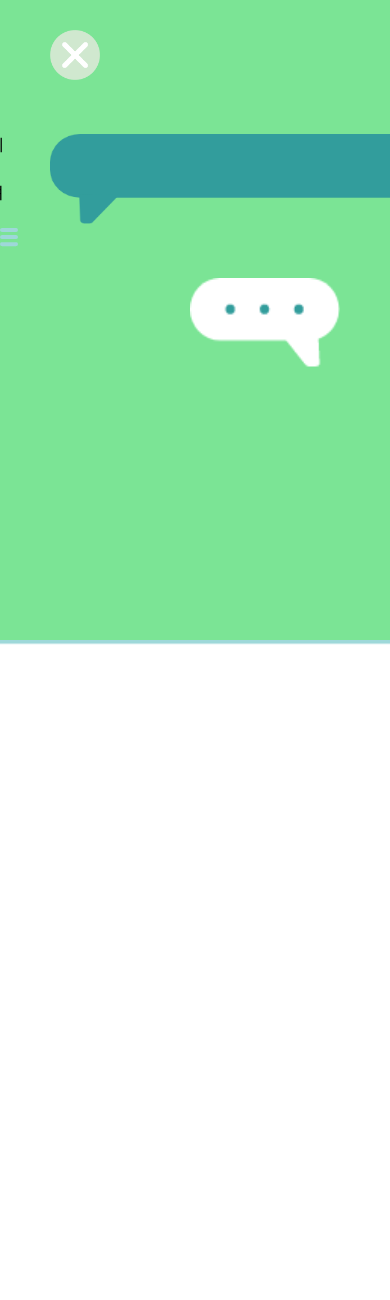
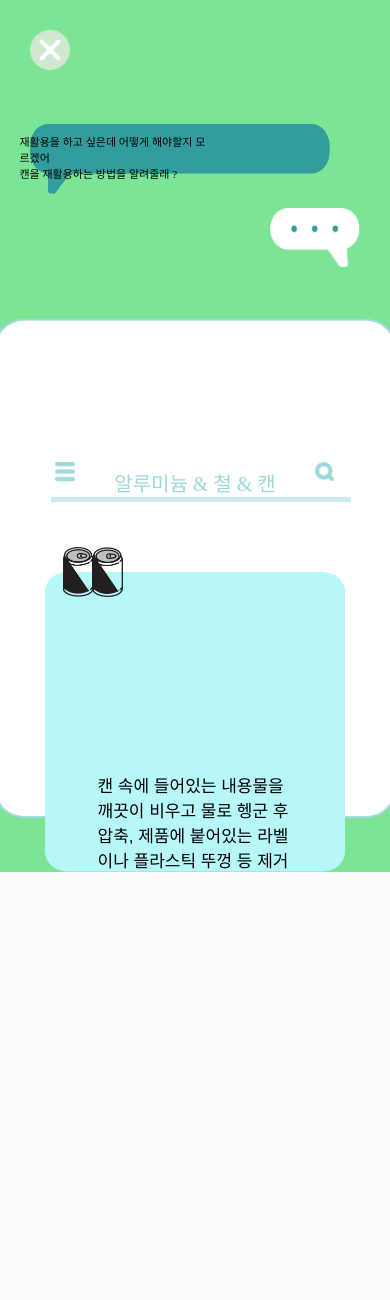
Before and after one commit to app-and-me/MakeUrDay, a PHP site: page /QR/metalcan.html in a window 390 px wide; the page is wider, and only the part inside the window is pictured. Shown: the top 1300 px of that part. After the commit the page ends 872 px from the top of that part, so only its background shows below. Run offline with PHP 8.4, Linux system fonts and the light colour scheme; some web fonts are replaced.

Commit message:
QR 전체 수정

```diff
--- a/QR/QR_CSS/metalcan.css
+++ b/QR/QR_CSS/metalcan.css
@@ -36,17 +36,172 @@
     left: 50%;
     transform: translate(-195%, -25%);
 }
-.main_box{
+.white_box{
     position: relative;
-}
-.white_box{
-    position: absolute;
     width: 1200px;
-    height: 1000px;
+    height: 1300px;
     top: 50%;
     left: 50%;
-    transform: translate(-50%, 40%);
+    transform: translate(-50%, 30%);
 }
 .dra_box{
+    position: absolute;
+    width: 35px;
+    height: 35px;
+    top: 50%;
+    left: 50%;
+    transform: translate(-1000%, 1000%);
+}
+.metal_txt{
+    position: absolute;
+    font-family: 'GongGothicMedium';
+    font-size: 30px;
+    color: #9ed8d9;
+    top: 50%;
+    left: 50%;
+    transform: translate(-50%, 1000%);
+}
+.Mag_box{
+    position: absolute;
+    width: 35px;
+    height: 35px;
+    top: 50%;
+    left: 50%;
+    transform: translate(1000%, 1000%);
+}
+.line_box{
+    position: absolute;
+    width: 800px;
+    height: 10px;
+    top: 50%;
+    left: 50%;
+    transform: translate(-48%, 4200%);
+}
+.blue_box{
+    position: absolute;
+    width: 820px;
+    height: 800px;
+    top: 50%;
+    left: 50%;
+    transform: translate(-50%, 85%);
+}
+.metal_ico{
+    position: absolute;
+    width: 120px;
+    height: 110px;
+    top: 50%;
+    left: 50%;
+    transform: translate(-280%, 570%);
+}
+.main_txt{
+    position: absolute;
+    font-family: 'NanumSquare', sans-serif !important;
+    font-size: 25px;
+    color:black;
+    text-align: center;
+    top: 50%;
+    left: 50%;
+    transform: translate(-50%, 1800%);
+}
 
+/* 모바일 반응형 */
+@media all and (max-width:767px){
+    .back_btn{
+        width: 40px;
+        height: 40px;
+        padding-top: 30px;
+        padding-left: 30px;
+    }
+    .right_box{
+        position: relative;
+    }
+    .left_btn{
+        padding-top: 50px;
+        padding-left: 30px;
+        width: 300px;
+        height: 70px;
+    }
+    .right_btn{
+        padding-top: 10px;
+        padding-right: 30px;
+        float: right;
+        width: 90px;
+        height: 60px;
+    }
+    .txt_box{
+        position: absolute;
+        font-family: 'GongGothicMedium';
+        font-size: 11px;
+        text-align: left;
+        top: 50%;
+        left: 50%;
+        transform: translate(-90%, -6%);
+    }
+    .white_box{
+        position: relative;
+        width: 400px;
+        height: 500px;
+        top: 50%;
+        left: 50%;
+        transform: translate(-50%, 10%);
+    }
+    .dra_box{
+        position: absolute;
+        width: 20px;
+        height: 20px;
+        top: 50%;
+        left: 50%;
+        transform: translate(-700%, 200%);
+    }
+    .metal_txt{
+        position: absolute;
+        font-family: 'GongGothicMedium';
+        font-size: 20px;
+        color: #9ed8d9;
+        top: 50%;
+        left: 50%;
+        transform: translate(-50%, 160%);
+    }
+    .Mag_box{
+        position: absolute;
+        width: 20px;
+        height: 20px;
+        top: 50%;
+        left: 50%;
+        transform: translate(600%, 200%);
+    }
+    .line_box{
+        position: absolute;
+        width: 300px;
+        height: 5px;
+        top: 50%;
+        left: 50%;
+        transform: translate(-48%, 1500%);
+    }
+    .blue_box{
+        position: absolute;
+        width: 300px;
+        height: 300px;
+        top: 50%;
+        left: 50%;
+        transform: translate(-50%, 50%);
+    }
+    .metal_ico{
+        position: absolute;
+        width: 60px;
+        height: 50px;
+        top: 50%;
+        left: 50%;
+        transform: translate(-220%, 250%);
+    }
+    .main_txt{
+        position: absolute;
+        font-family: 'NanumSquare', sans-serif !important;
+        font-size: 17px;
+        color:black;
+        text-align: left;
+        top: 50%;
+        left: 50%;
+        transform: translate(-50%, 350%);
+    }
 }
--- a/QR/metalcan.html
+++ b/QR/metalcan.html
@@ -28,15 +28,20 @@
             <img src="qr_image/오른쪽 말풍선.png" alt="" class = "right_btn">
         </div>
     </div>
-
+    <!--하얀색 박스-->
     <div>
         <div class = "main_box">
-            <img src="qr_image/하얀박스.png" alt="" class = "white_box">
+            <img src="qr_image/하얀색 바탕.png" alt="" class = "white_box">
             <div>
                 <img src="qr_image/드라얼.png" alt="" class = "dra_box">
-                <div>
-
-                </div>
+                <span class = "metal_txt">알루미늄 & 철 & 캔</span>
+                <img src="QR_image/돋보기.png" alt="" class = "Mag_box">
+                <img src="QR_image/선.png" alt="" class = "line_box">
+            </div>
+            <div>
+                <img src="QR_image/바탕 01.png" alt="" class = "blue_box">
+                <img src="QR_image/알루미늄.png" alt="" class = "metal_ico">
+                <span class = "main_txt">캔 속에 들어있는 내용물을 깨끗이 비우고 물로 헹군 후 압축, 제품에 붙어있는 라벨이나 플라스틱 뚜껑 등 제거</span>
             </div>
         </div>
     </div>
```
Also changed, not shown: QR/QR_image/돋보기.png (added), QR/QR_image/선.png (added), QR/QR_image/알루미늄 캔.png, QR/QR_image/알루미늄.png (added), QR/QR_image/하얀색 바탕.png (added).
